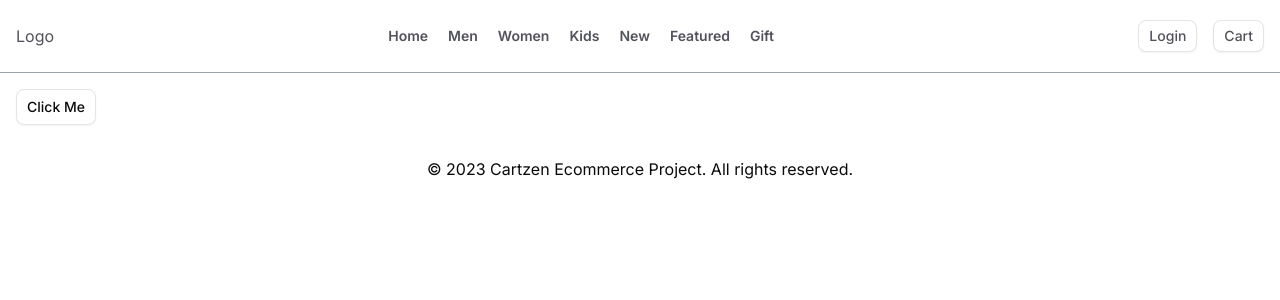
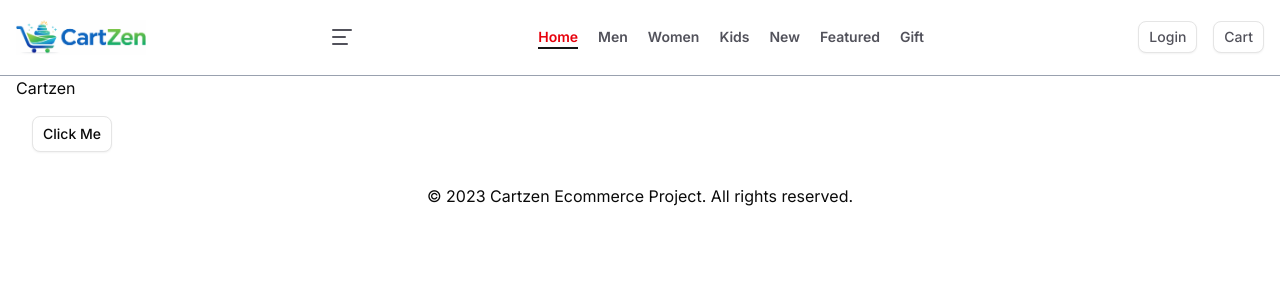
Before and after one commit to hs56704-alt/cartzen-, a Next.js app: page / in a window 1280 px wide. Shown: the top 300 px of the page. Built offline with nearby package versions, Linux system fonts and the light colour scheme.

Commit message:
MobileMenu

```diff
--- a/app/globals.css
+++ b/app/globals.css
@@ -136,4 +136,7 @@
   html {
     @apply font-sans;
   }
+  .hoverEffect {
+    @apply transition-all ease-in-out duration-300 cursor-pointer;
+  }
 }
--- a/app/page.tsx
+++ b/app/page.tsx
@@ -1,15 +1,17 @@
 import Image from "next/image";
 import { Button } from "@/components/ui/button";
+import Container from "@/components/Container";
 
 
 export default function Home() {
   return (
     <div>
-
-
+      <Container>
+      <h1>Cartzen</h1>
       <Button variant="outline" className="m-4">
         Click Me
       </Button>
+      </Container>
     </div>
   );
 }
--- a/components/Footer.tsx
+++ b/components/Footer.tsx
@@ -1,10 +1,14 @@
 import React from 'react'
+import Container from './Container'
 
 const Footer = () => {
   return (
-    <div>
+    <footer>
+      <Container>
       <p className="p-4 text-center">© 2023 Cartzen Ecommerce Project. All rights reserved.</p>
-    </div>
+      </Container>
+    </footer>
+
   )
 }
 
--- a/components/Header.tsx
+++ b/components/Header.tsx
@@ -3,13 +3,18 @@ import HeaderMenu from './HeaderMenu'
 import Logo from './Logo'
 import Container from './Container'
 import { Button } from './ui/button'
+import Image from 'next/image'
+import MobileMenu from './MobileMenu'
 
 
 const Header = () => {
   return (
     <header className = "border-b border-b-gray-400 py-5">
         <Container className="flex items-center justify-between gap-7 text-lightColor">
-          <Logo />
+          <Logo>
+            <Image src="/logo.png" alt="Cartzen Logo" width={130} height={130} />
+          </Logo>
+          <MobileMenu />
           <HeaderMenu />
           <div className="flex items-center gap-4">
             <Button variant="outline" size="sm">Login</Button>
--- a/components/HeaderMenu.tsx
+++ b/components/HeaderMenu.tsx
@@ -1,13 +1,18 @@
-import { headerData } from '@/constants'
-import Link from 'next/link'
-import React from 'react'
+'use client';
+import { headerData } from '@/constants';
+import Link from 'next/link';
+import { usePathname } from 'next/navigation';
+import React from 'react';
 
 const HeaderMenu = () => {
+  const pathname = usePathname()
   return (
     <div className="hidden md:inline-flex w-1/3 items-center gap-5 text-sm capitalize font-semibold">
       {headerData?.map((item) => (
-        <Link key={item?.href} href={item?.href}>
+        <Link key={item?.href} href={item?.href} className={`hover:text-darkColor hoverEffect relative group ${pathname === item?.href && "text-red-600"}`}>
           {item?.title}
+          <span className={`absolute -bottom-0.5 left-1/2 w-0 h-0.5 bg-darkColor hoverEffect group-hover:w-1/2 group-hover:left-0 ${pathname === item?.href && "w-1/2"}`} />
+          <span className={`absolute -bottom-0.5 right-1/2 w-0 h-0.5 bg-darkColor hoverEffect group-hover:w-1/2 group-hover:right-0 ${pathname === item?.href && "w-1/2"}`} />
         </Link>
       ))}
     </div>
--- a/components/Logo.tsx
+++ b/components/Logo.tsx
@@ -1,10 +1,17 @@
-import React from 'react'
+import Link from "next/link";
+import { cn } from "@/lib/utils";
 
-const Logo = () => {
+
+interface Props{
+  children?: React.ReactNode;
+  className?: string;
+}
+
+const Logo = ({ children, className }: Props) => {
   return (
-    <div>
-      Logo
-    </div>
+    <Link href = {"/"}>
+      <h2 className={cn("text-2xl text-darkColor font-black tracking-wider uppercase", className)}>{children}</h2>
+    </Link>
   )
 }
 
--- /dev/null
+++ b/components/MobileMenu.tsx
@@ -0,0 +1,12 @@
+import { AlignLeft } from 'lucide-react'
+import React from 'react'
+
+const MobileMenu = () => {
+  return (
+    <div>
+        <AlignLeft className='hover:'/>
+    </div>
+  )
+}
+
+export default MobileMenu
```
Also changed, not shown: public/logo.png (added).
